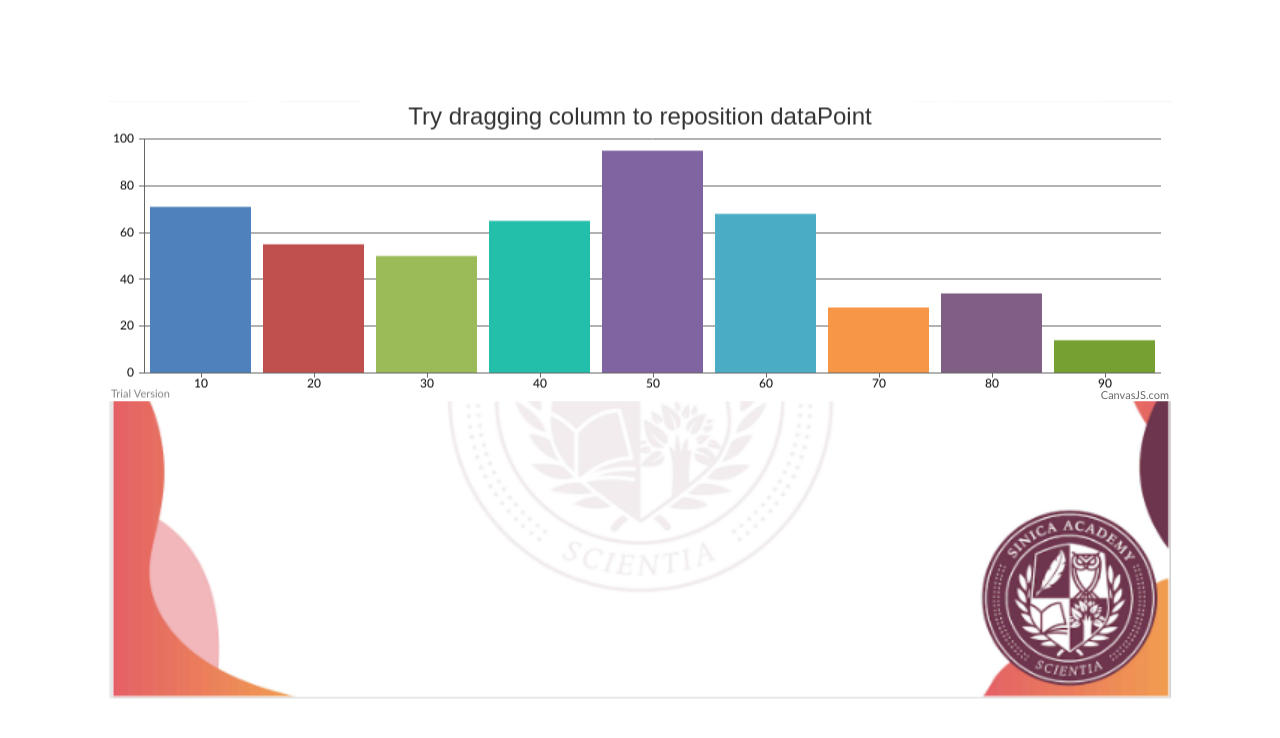
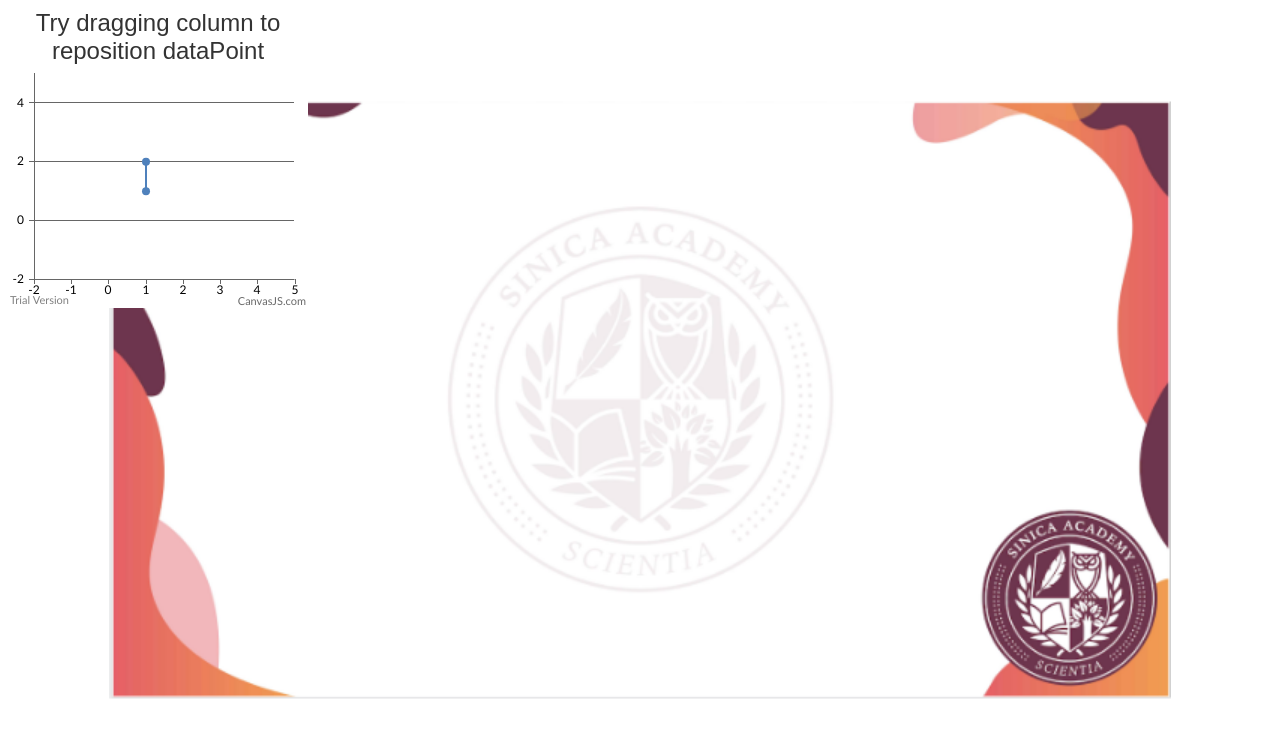
Before and after one commit to cal-edu/ap, a plain HTML site: page index.html in a window 1280 px wide. Drawn offline with nearby package versions, Linux system fonts and the light colour scheme.

Commit message:
Update index.html

```diff
--- a/index.html
+++ b/index.html
@@ -23,34 +23,30 @@
 <body>
 
 <div class = 'bigframe'>
- <div id="chartContainer" style="height: 300px; width: 100%;"></div>
 
 
  </div>
-
+ <div id="chartContainer" style="height: 300px; width: 300px;"></div>
  <script type="text/javascript">
         var chart = new CanvasJS.Chart("chartContainer",
         {
             axisX:{
-                minimum: 5,
-                maximum: 95
+                minimum: -2,
+                maximum: 5
+            },
+            axisY:{
+                minimum: -2,
+                maximum: 5
             },
             title: {
                 text: "Try dragging column to reposition dataPoint",
             },
             data: [
             {
-                type: "column",
+                type: "line",
                 dataPoints: [
-                { x: 10, y: 71 },
-                { x: 20, y: 55 },
-                { x: 30, y: 50 },
-                { x: 40, y: 65 },
-                { x: 50, y: 95 },
-                { x: 60, y: 68 },
-                { x: 70, y: 28 },
-                { x: 80, y: 34 },
-                { x: 90, y: 14 }
+                { x: 1, y: 1 },
+                { x: 1, y: 2 }
                 ]
             }
             ]
```
